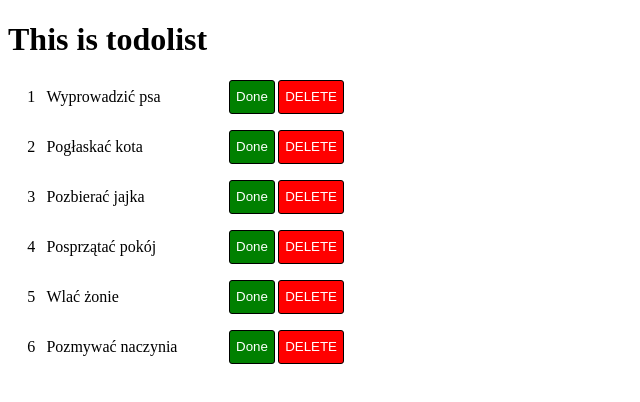
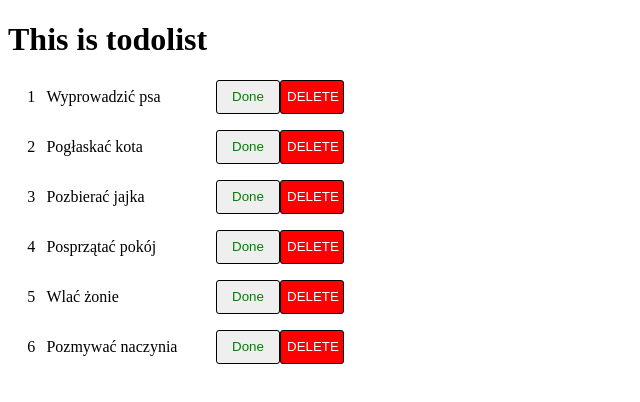
Before and after one commit to flagoon/ng-todo-app, an Angular app: page / in a window 1280 px wide. Shown: the top 402 px of the page, without its empty margins (0-640 px from the left). Built offline with nearby package versions, Linux system fonts and the light colour scheme.

Commit message:
Styles for buttons.

```diff
--- a/src/app/todolist/todolist.component.scss
+++ b/src/app/todolist/todolist.component.scss
@@ -13,24 +13,22 @@ ul {
     }
     .value {
       padding: 0.5rem;
-    }
-    .done {
-      background-color: green;
-      margin: 0 0.2rem 0 auto;
-      &:hover {
-        background-color: lighten(green, 10%);
-      }
-    }
-    .delete {
-      background-color: red;
-      &:hover {
-        background-color: darken(red, 10%);
-      }
+      margin-right: auto;
     }
     button {
       color: white;
       border: 1px solid black;
       border-radius: 3px;
+      width: 4rem;
+      &.delete {
+        background-color: red;
+      }
+      &.done {
+        color: green;
+      }
+      & i {
+        font-size: 1.3rem;
+      }
     }
     &.selected {
       color: lighten(black, 70%);
```
